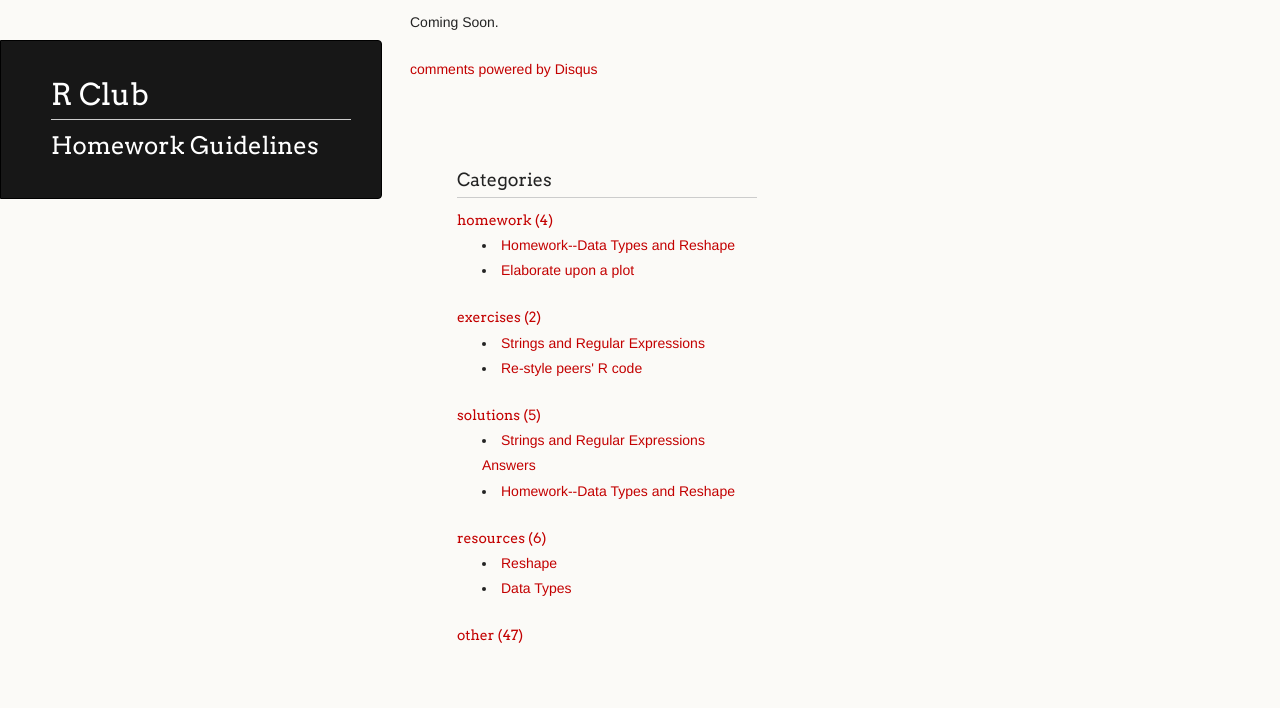
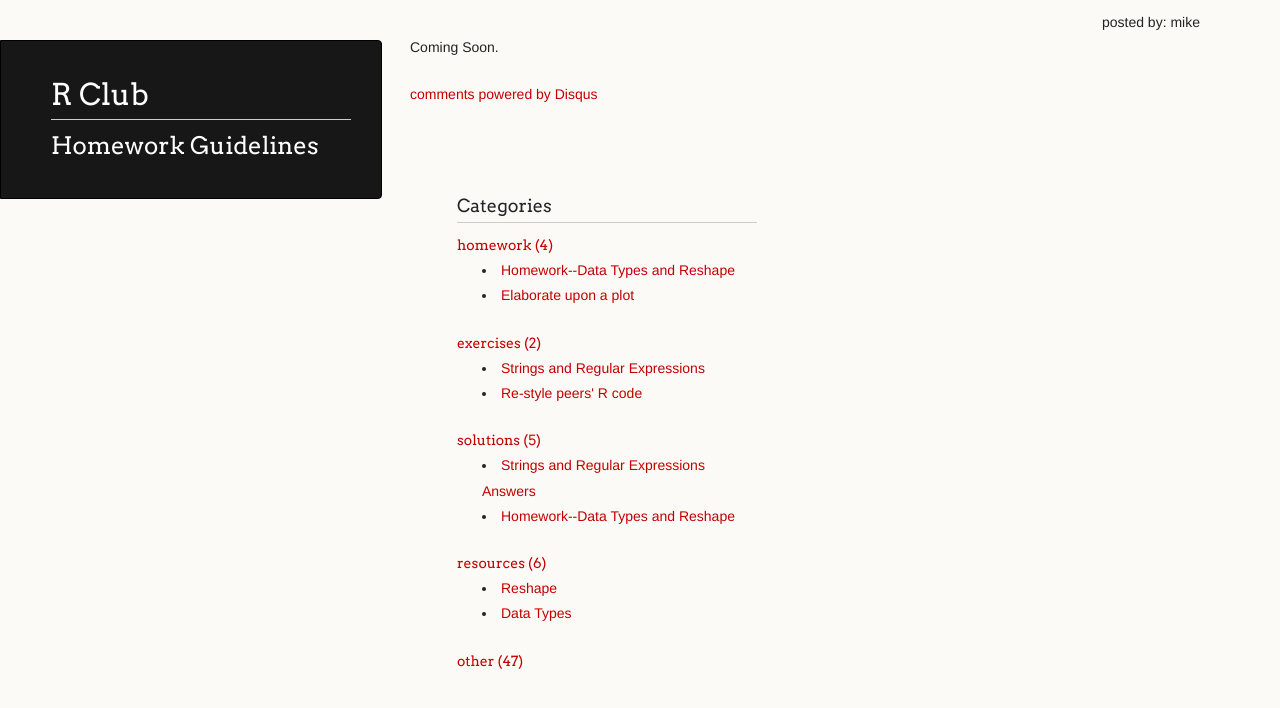
Before and after one commit to mfcovington/r_club, a Jekyll site: the page built from _posts/2013-01-01-homework-guidelines.md, in a window 1280 px wide. Shown: the top 708 px of the page. Built offline with Jekyll 4.4.1, drawn with Linux system fonts in a browser that asks for light colours; Markdown is read by kramdown in place of the engine named in the settings; comment, search, counter and statistics services are not loaded.

Commit message:
add author byline

```diff
--- a/_layouts/post.html
+++ b/_layouts/post.html
@@ -18,6 +18,12 @@ layout: default
         {% endif %}
       {% endfor %}
     {% endfor %}
+  {% endif %}
+</div>
+
+<div class = "author">
+  {% if page.author %}
+    posted by: {{ page.author }}
   {% endif %}
 </div>
 
--- a/stylesheets/styles.css
+++ b/stylesheets/styles.css
@@ -493,6 +493,10 @@ a.buttons:hover {
     text-align: right;
 }
 
+.author {
+    text-align: right;
+}
+
 /* Section - for main page content */
 
 section {
```
